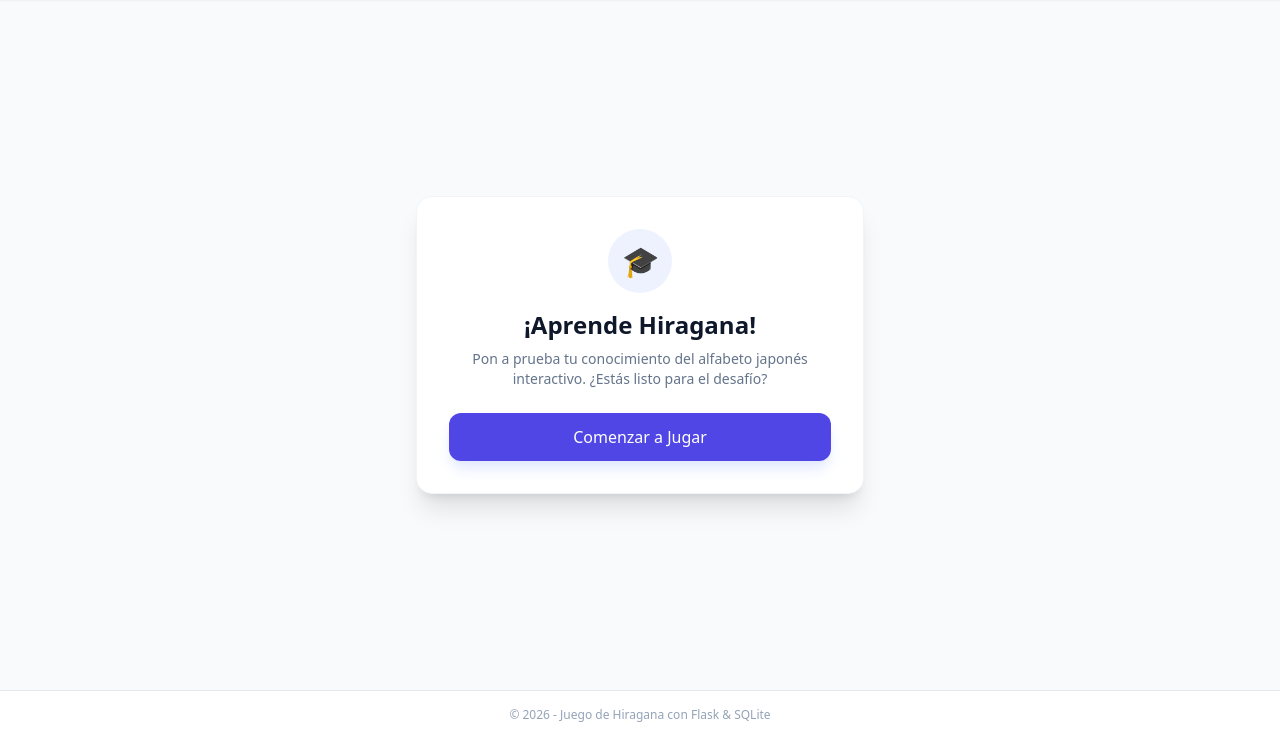
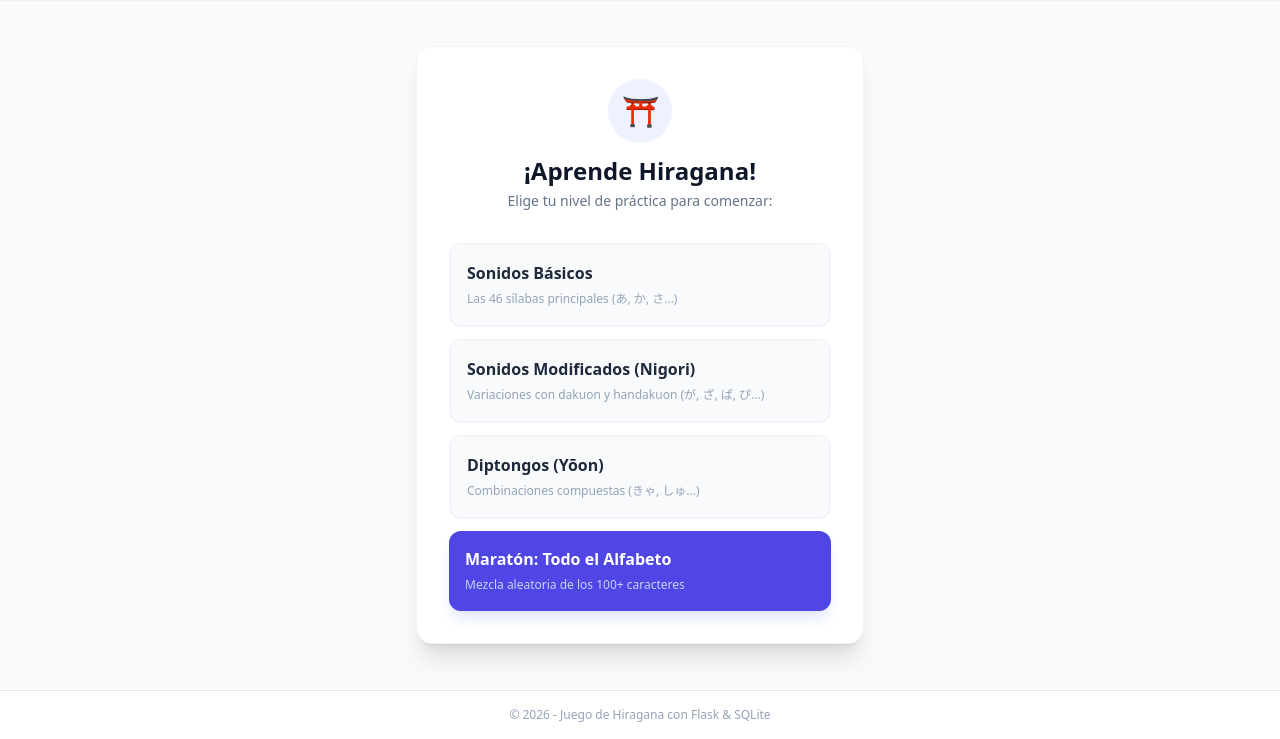
Before and after one commit to nachobecerra38/nihongo, a Flask app: page / in a window 1280 px wide. Shown: the part 61-800 px from the top of the page. Run offline with Flask 3, Linux system fonts and the light colour scheme; some libraries are stand-ins or nearby versions.

Commit message:
Add group selection functionality for character retrieval and update UI

```diff
--- a/app.py
+++ b/app.py
@@ -1,4 +1,4 @@
-from flask import Flask, jsonify, render_template
+from flask import Flask, jsonify, render_template, request
 from database import get_db_connection
 
 # Flask application initialization
@@ -19,18 +19,35 @@ def play():
 # API route to retrieve characters from the database
 @app.route("/api/characters")
 def get_characters():
+    selected_group = request.args.get("group")
 
-    # Open a connection to the database
     connection = get_db_connection()
+    rows = []
 
-    # Execute a SQL query to retrieve all characters from the database
-    query = "SELECT id, kana, romaji, group_name, kana_type FROM characters"
-    rows = connection.execute(query).fetchall()
+    # Filtrado por Macro-Grupos
+    if selected_group == "basics":
+        # Trae todas las familias básicas juntas
+        query = """SELECT id, kana, romaji, group_name FROM characters
+                   WHERE group_name IN ('vowels', 'ka', 'sa', 'ta', 'na', 'ha', 'ma', 'ya', 'ra', 'wa', 'n')"""
+        rows = connection.execute(query).fetchall()
 
-    # Close the database connection after fetching the data
+    elif selected_group == "modified":
+        # Trae todos los nigoris juntos (Dakuten y Handakuten)
+        query = "SELECT id, kana, romaji, group_name FROM characters WHERE group_name IN ('ga', 'za', 'da', 'ba', 'pa')"
+        rows = connection.execute(query).fetchall()
+
+    elif selected_group == "yoon":
+        # Trae los diptongos
+        query = "SELECT id, kana, romaji, group_name FROM characters WHERE group_name = 'yoon'"
+        rows = connection.execute(query).fetchall()
+
+    else:
+        # 'all' o cualquier otra cosa trae todo el universo de caracteres
+        query = "SELECT id, kana, romaji, group_name FROM characters"
+        rows = connection.execute(query).fetchall()
+
     connection.close()
 
-    # Convert the retrieved rows into a list of dictionaries
     characters_list = []
     for row in rows:
         characters_list.append(
@@ -39,11 +56,9 @@ def get_characters():
                 "kana": row["kana"],
                 "romaji": row["romaji"],
                 "group_name": row["group_name"],
-                "kana_type": row["kana_type"],
             }
         )
 
-    # Return the list of characters as a JSON response
     return jsonify(characters_list)
 
 
--- a/templates/index.html
+++ b/templates/index.html
@@ -1,19 +1,53 @@
 {% extends 'base.html' %}
 
 {% block content %}
-<div class="bg-white rounded-2xl shadow-xl p-8 text-center border border-slate-100">
-    <div
-        class="inline-flex items-center justify-center w-16 h-16 bg-indigo-50 text-indigo-600 rounded-full mb-4 text-3xl">
-        🎓
+<div class="bg-white rounded-2xl shadow-xl p-8 border border-slate-100 max-w-md mx-auto">
+    <div class="text-center mb-8">
+        <div
+            class="inline-flex items-center justify-center w-16 h-16 bg-indigo-50 text-indigo-600 rounded-full mb-3 text-3xl">
+            ⛩️
+        </div>
+        <h2 class="text-2xl font-extrabold text-slate-900 mb-1">¡Aprende Hiragana!</h2>
+        <p class="text-slate-500 text-sm">Elige tu nivel de práctica para comenzar:</p>
     </div>
-    <h2 class="text-2xl font-extrabold text-slate-900 mb-2">¡Aprende Hiragana!</h2>
-    <p class="text-slate-500 text-sm mb-6">
-        Pon a prueba tu conocimiento del alfabeto japonés interactivo. ¿Estás listo para el desafío?
-    </p>
 
-    <a href="/play"
-        class="block w-full bg-indigo-600 hover:bg-indigo-700 text-white font-medium py-3 px-4 rounded-xl shadow-lg shadow-indigo-100 transition duration-150 text-center">
-        Comenzar a Jugar
-    </a>
+    <div class="space-y-3">
+        <a href="/play?group=basics"
+            class="flex items-center justify-between p-4 bg-slate-50 hover:bg-indigo-50 hover:border-indigo-200 border-2 border-slate-100 rounded-xl transition group">
+            <div class="text-left">
+                <span class="font-bold text-slate-800 group-hover:text-indigo-600 block">Sonidos Básicos</span>
+                <span class="text-xs text-slate-400">Las 46 sílabas principales (あ, か, さ...)</span>
+            </div>
+            <span class="text-lg opacity-0 group-hover:opacity-100 transition-opacity">✏️</span>
+        </a>
+
+        <a href="/play?group=modified"
+            class="flex items-center justify-between p-4 bg-slate-50 hover:bg-amber-50 hover:border-amber-200 border-2 border-slate-100 rounded-xl transition group">
+            <div class="text-left">
+                <span class="font-bold text-slate-800 group-hover:text-amber-600 block">Sonidos Modificados
+                    (Nigori)</span>
+                <span class="text-xs text-slate-400">Variaciones con dakuon y handakuon (が, ざ, ぱ, ぴ...)</span>
+            </div>
+            <span class="text-lg opacity-0 group-hover:opacity-100 transition-opacity">📖</span>
+        </a>
+
+        <a href="/play?group=yoon"
+            class="flex items-center justify-between p-4 bg-slate-50 hover:bg-emerald-50 hover:border-emerald-200 border-2 border-slate-100 rounded-xl transition group">
+            <div class="text-left">
+                <span class="font-bold text-slate-800 group-hover:text-emerald-600 block">Diptongos (Yōon)</span>
+                <span class="text-xs text-slate-400">Combinaciones compuestas (きゃ, しゅ...)</span>
+            </div>
+            <span class="text-lg opacity-0 group-hover:opacity-100 transition-opacity">🎓</span>
+        </a>
+
+        <a href="/play?group=all"
+            class="flex items-center justify-between p-4 bg-indigo-600 hover:bg-indigo-700 text-white rounded-xl transition shadow-lg shadow-indigo-100 group">
+            <div class="text-left">
+                <span class="font-bold block">Maratón: Todo el Alfabeto</span>
+                <span class="text-xs text-indigo-200">Mezcla aleatoria de los 100+ caracteres</span>
+            </div>
+            <span class="text-lg opacity-0 group-hover:opacity-100 transition-opacity">🔥</span>
+        </a>
+    </div>
 </div>
 {% endblock %}
```
Also changed, not shown: templates/play.html (+11 -1 lines).
